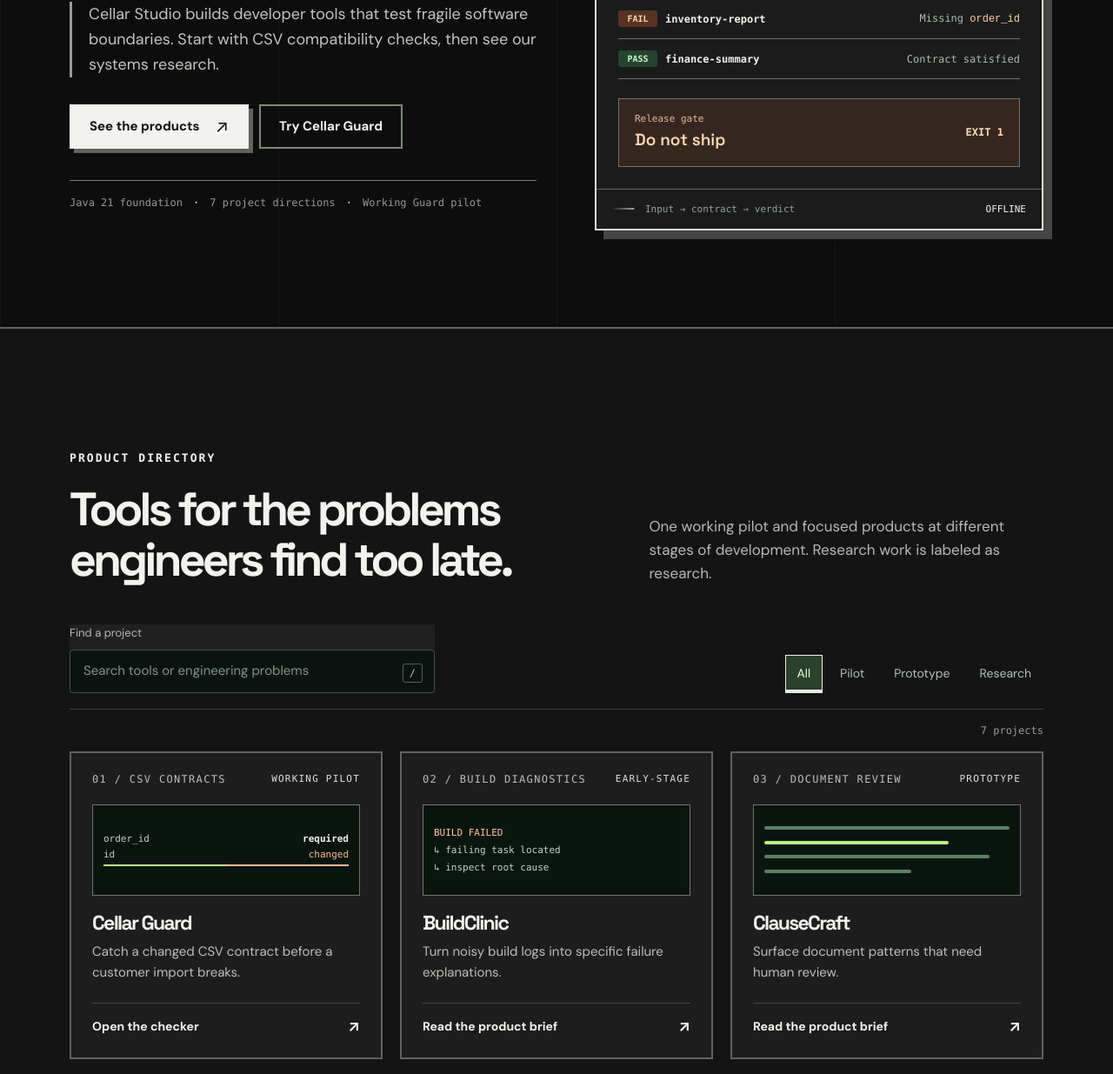
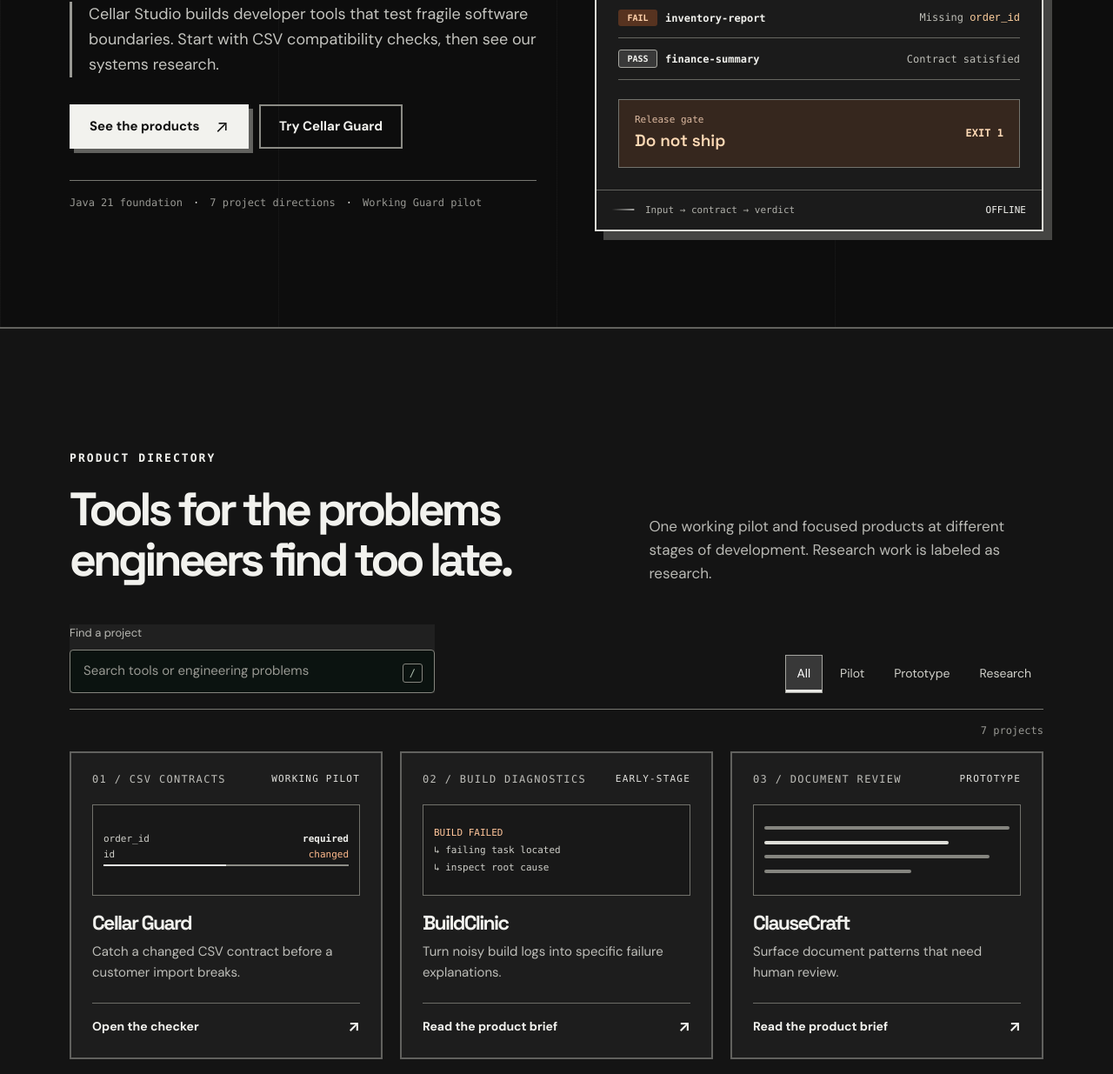
Before and after one commit to suryandugy-glitch/Cellar, a plain HTML site: page deploy/pages/studio.html in a window 1280 px wide. Shown: the part 422-1657 px from the top of the page at 87% size. Drawn offline with Linux system fonts and the light colour scheme.

Commit message:
design: finish monochrome audit for report widgets and product previews

```diff
--- a/deploy/pages/minimal-brutal.css
+++ b/deploy/pages/minimal-brutal.css
@@ -240,3 +240,36 @@ body.studio-detail { --bg:#0d0d0d;--panel:#202020;--line:#6f6f69;--ink:#f2f2ee;-
 .studio-explore .nav-links a,.studio-deadlock header nav a { color:#e6e6e1; }
 .studio-explore .nav-links a:hover,.studio-deadlock header nav a:hover { color:#fff;background:#333; }
 .studio-detail :is(.tag,.tags span,.verdict,.controls button,pre) { border-radius:0; }
+
+/* Final colour audit: no brand-green remnants in the Studio demo or product directory. */
+.cellar-home .hero-facts { border-top-color:#777771; }
+.cellar-home .button-secondary { border-color:#8b8b85; }
+.cellar-home .window-id,.cellar-home .frame-label span,.cellar-home .frame-bottom { color:#b1b1ab; }
+.cellar-home .csv-head { background:#202020;border-color:#777771; }
+.cellar-home .csv-head.changed { background:#302923;border-color:#927d6d; }
+.cellar-home .csv-head span,.cellar-home .result-row>span:last-child { color:#bdbdb6; }
+.cellar-home .result-row { border-color:#666660; }
+.cellar-home .result-status.pass { color:#f2f2ee;background:#393939;border:1px solid #a7a7a1; }
+.cellar-home .directory-tools { border-color:#777771; }
+.cellar-home .search-field input,.cellar-home .search-field kbd { border-color:#85857e; }
+.cellar-home .search-field input::placeholder { color:#999993; }
+.cellar-home .segments button { color:#d0d0ca; }
+.cellar-home .segments button[aria-pressed="true"] { color:#fff;background:#383838;border-color:#a5a5a0; }
+.cellar-home .segments button:hover { background:#292929; }
+.cellar-home .card-link { border-color:#6c6c67; }
+.cellar-home :is(.mini-ui,.mini-terminal,.mini-document,.mini-chart,.mini-storage,.mini-locks,.mini-learn) {
+  color:#d0d0ca;background:#181818;border-color:#71716b;
+}
+.cellar-home .mini-rail { background:linear-gradient(90deg,#ecece7 50%,#8d8d87 50%); }
+.cellar-home .mini-document i { background:#85857f; }
+.cellar-home .mini-document i:nth-child(2) { background:#deded8; }
+.cellar-home .mini-chart span { background:#686863;border-color:#e2e2dd; }
+.cellar-home .mini-chart span:nth-child(5) { background:#969690;border-color:#fff; }
+.cellar-home :is(.mini-storage,.mini-locks,.mini-learn) span { border-color:#8c8c86; }
+
+/* Keep pass/fail meaning in the text and icons, not a bright green accent. */
+.cellar-product .pipeline-live i { background:#dddcd7;box-shadow:none; }
+.cellar-product .preview-results .restored,.cellar-product .csv-head .restored { color:#e6e6e1; }
+.cellar-product .privacy-mark { color:#dadad4; }
+[data-theme="light"] .cellar-product .preview-results .restored { color:#e6e6e1; }
+[data-theme="light"] .cellar-product .privacy-mark { color:#373733; }
```
